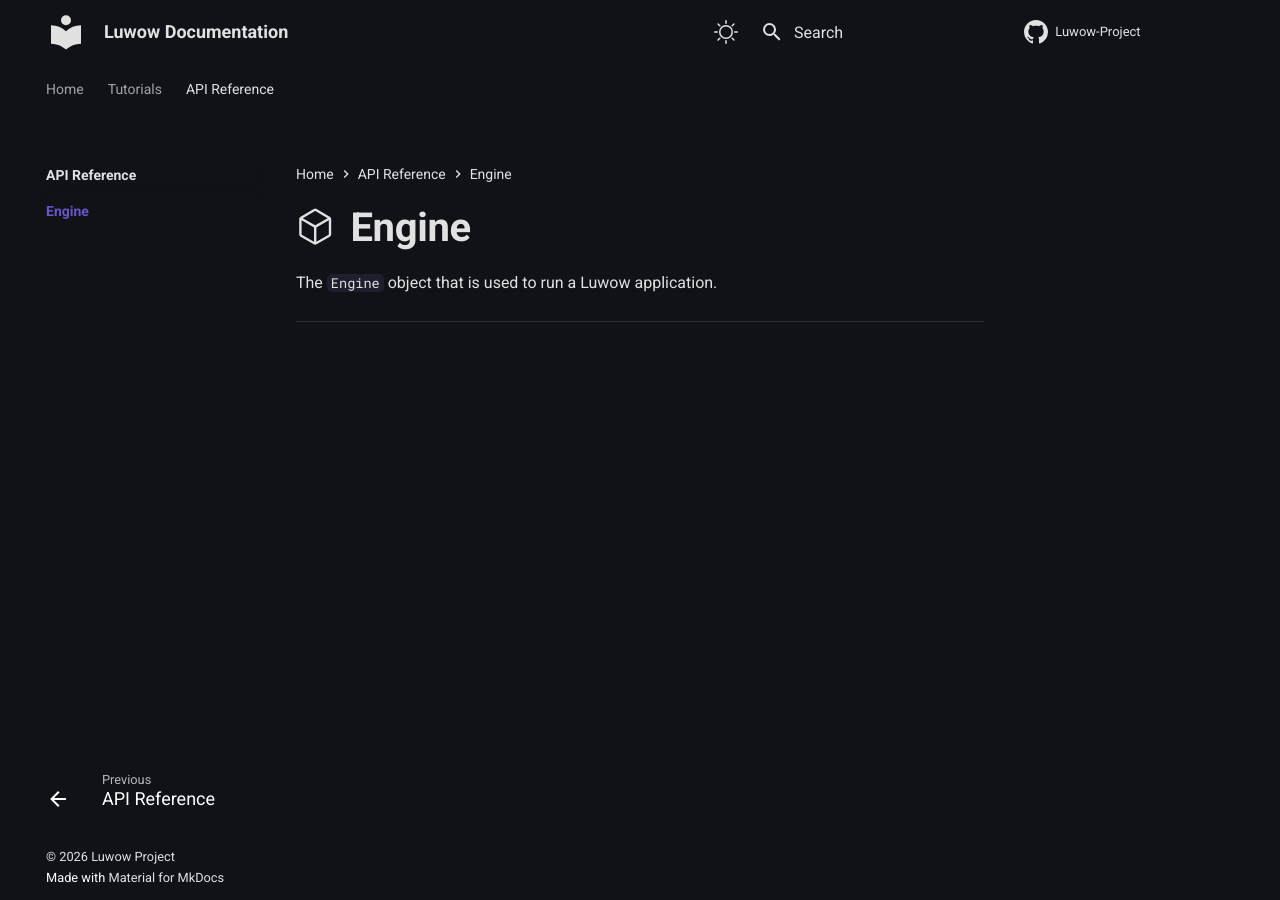
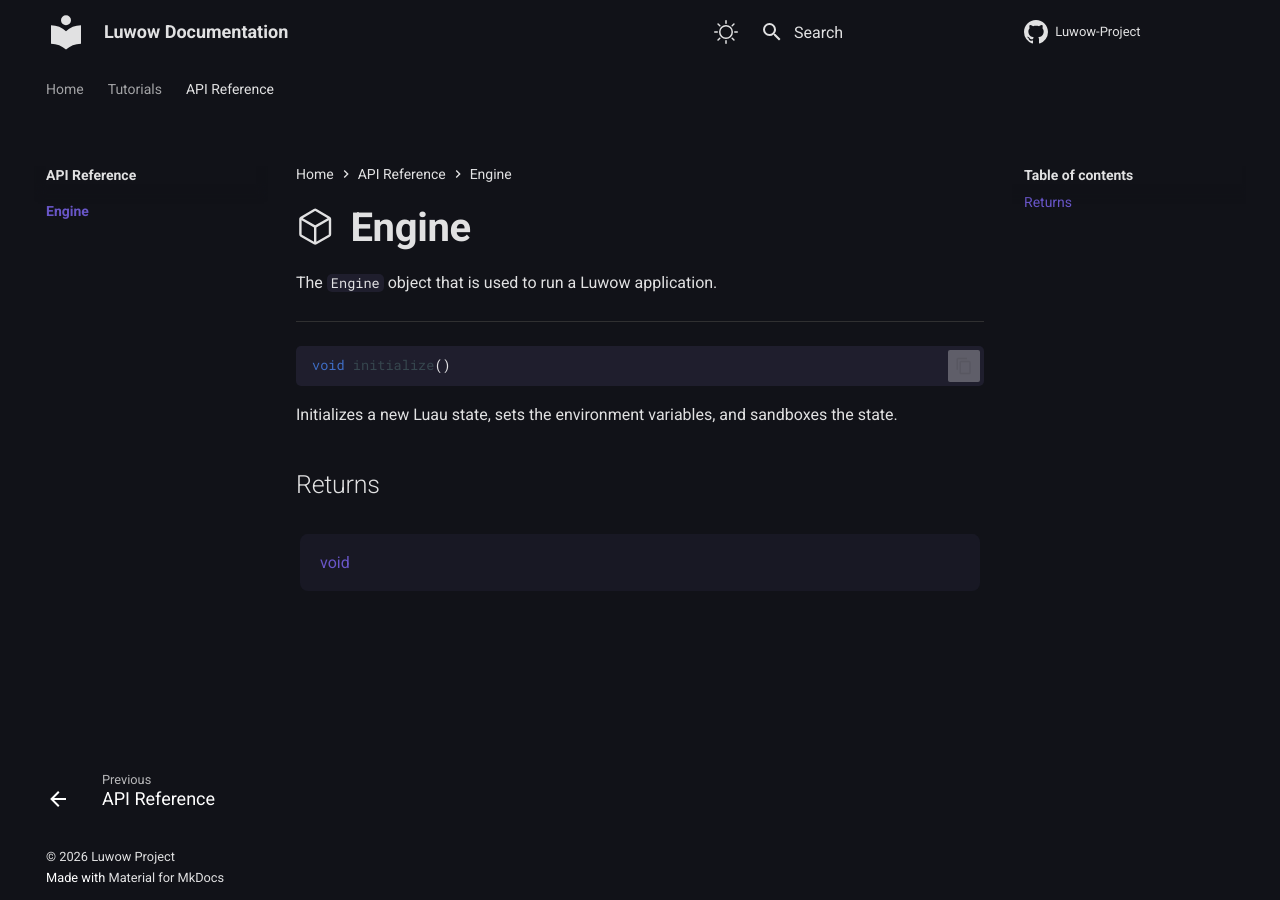
Before and after one commit to Luwow-Project/Documentation, an MkDocs documentation site: the page built from docs/api-reference/engine/index.md, in a window 1280 px wide. Built offline with MkDocs 1.6.1 and Material for MkDocs 9.7.7, drawn with Linux system fonts in a browser that asks for light colours.

Commit message:
Fix the Documentation (2/?)

````diff
--- a/docs/api-reference/engine/index.md
+++ b/docs/api-reference/engine/index.md
@@ -8,3 +8,24 @@
 ----------------------
 
 <!------------------------- MAIN -------------------------!-->
+
+```cpp
+void initialize()
+```
+
+Initializes a new Luau state, sets the environment variables, and sandboxes the state.
+
+## Returns
+<span markdown>
+    <div class="md-typeset__table">
+        <table>
+            <tbody>
+                <tr>
+                    <td class="api-return-box"><a href="">void</a></td>
+                </tr>
+            </tbody>
+        </table>
+    </div>
+</div>
+
+-----
````
